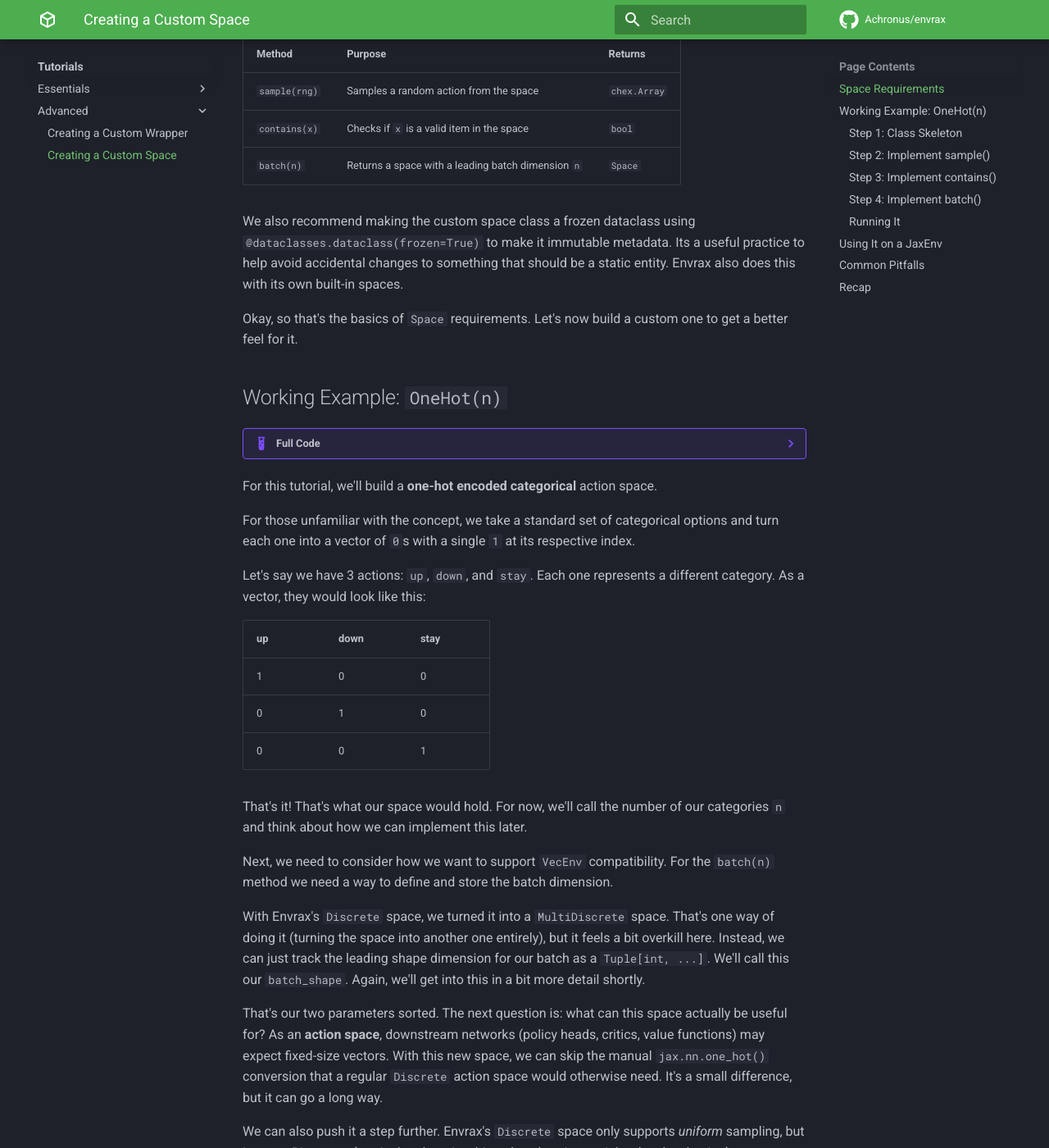
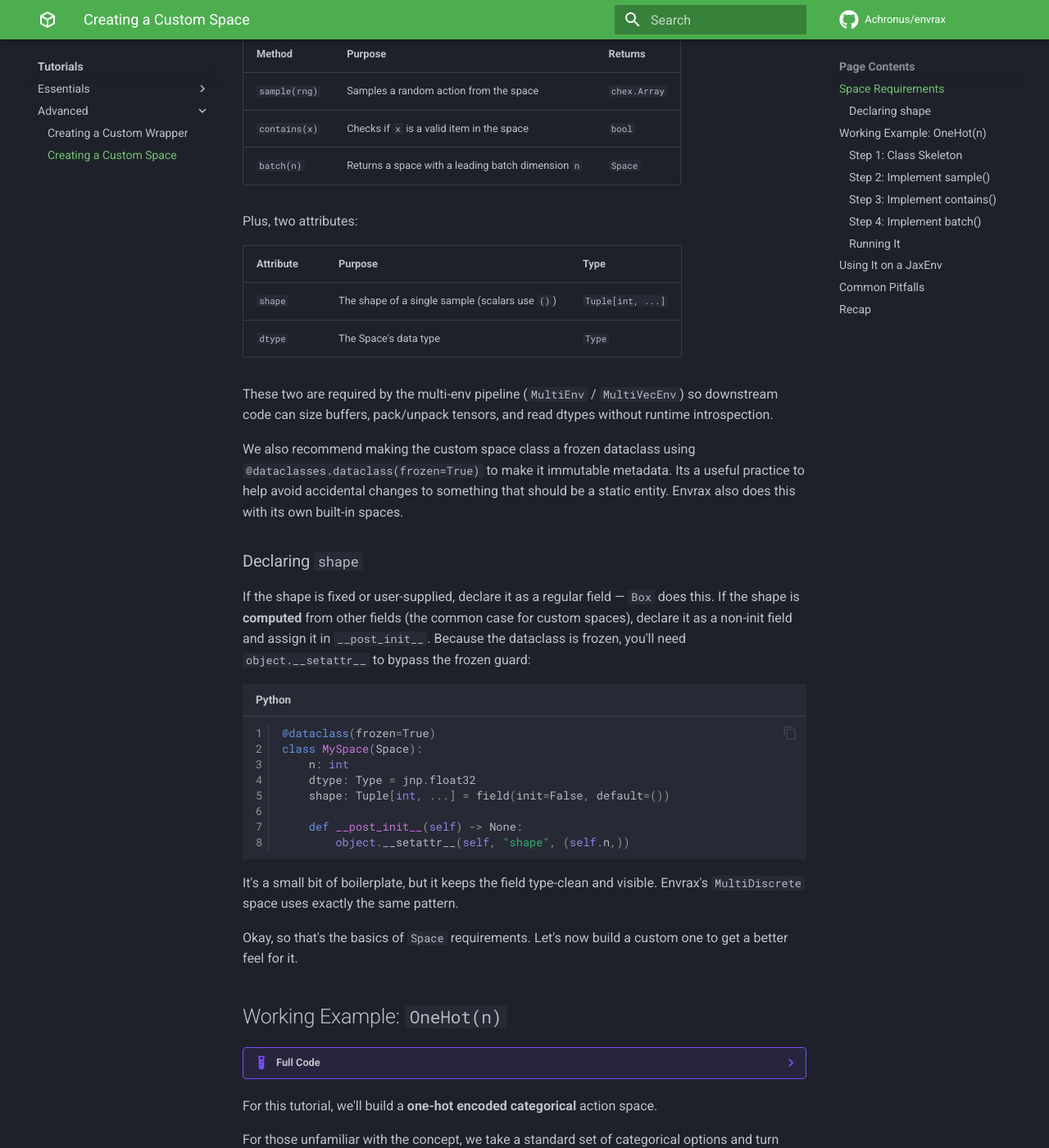
Before and after one commit to Achronus/envrax, an MkDocs documentation site: the page built from docs/tutorials/advanced/custom-spaces.md, in a window 1280 px wide and 1400 px high, scrolled down 702 px. Shown: the whole window at 82% size. Built offline with MkDocs 1.6.1 and Material for MkDocs 9.7.7, drawn with Linux system fonts in a browser that asks for light colours; emoji names are drawn with the system emoji font; comment, search, counter and statistics services are not loaded; some of the changed text lies outside the part shown.

Commit message:
docs(multi): Added details about new attributes and methods.

````diff
--- a/docs/tutorials/advanced/custom-spaces.md
+++ b/docs/tutorials/advanced/custom-spaces.md
@@ -20,7 +20,33 @@ Every space **must** inherit from the `envrax.spaces.Space` base class and imple
 | `contains(x)` | Checks if `x` is a valid item in the space | `bool` |
 | `batch(n)` | Returns a space with a leading batch dimension `n` | `Space` |
 
+Plus, two attributes:
+
+| Attribute | Purpose | Type |
+| --- | --- | --- |
+| `shape` | The shape of a single sample (scalars use `()`) | `Tuple[int, ...]` |
+| `dtype` | The Space's data type | `Type` |
+
+These two are required by the multi-env pipeline (`MultiEnv` / `MultiVecEnv`) so downstream code can size buffers, pack/unpack tensors, and read dtypes without runtime introspection.
+
 We also recommend making the custom space class a frozen dataclass using `@dataclasses.dataclass(frozen=True)` to make it immutable metadata. Its a useful practice to help avoid accidental changes to something that should be a static entity. Envrax also does this with its own built-in spaces.
+
+### Declaring `shape`
+
+If the shape is fixed or user-supplied, declare it as a regular field — `Box` does this. If the shape is **computed** from other fields (the common case for custom spaces), declare it as a non-init field and assign it in `__post_init__`. Because the dataclass is frozen, you'll need `object.__setattr__` to bypass the frozen guard:
+
+```python
+@dataclass(frozen=True)
+class MySpace(Space):
+    n: int
+    dtype: Type = jnp.float32
+    shape: Tuple[int, ...] = field(init=False, default=())
+
+    def __post_init__(self) -> None:
+        object.__setattr__(self, "shape", (self.n,))
+```
+
+It's a small bit of boilerplate, but it keeps the field type-clean and visible. Envrax's `MultiDiscrete` space uses exactly the same pattern.
 
 Okay, so that's the basics of `Space` requirements. Let's now build a custom one to get a better feel for it.
 
@@ -29,7 +55,7 @@ Okay, so that's the basics of `Space` requirements. Let's now build a custom one
 ??? example "Full Code"
 
     ```python
-    from dataclasses import dataclass
+    from dataclasses import dataclass, field
     from typing import Self, Tuple, Type
 
     import chex
@@ -61,6 +87,10 @@ Okay, so that's the basics of `Space` requirements. Let's now build a custom one
         batch_shape: Tuple[int, ...] = ()
         dtype: Type = jnp.float32
         probs: Tuple[float, ...] | None = None
+        shape: Tuple[int, ...] = field(init=False, default=())
+
+        def __post_init__(self) -> None:
+            object.__setattr__(self, "shape", (*self.batch_shape, self.n))
 
         def sample(self, rng: chex.Array) -> chex.Array:
             """
@@ -181,7 +211,7 @@ Based on the table we've seen, you might be thinking that an integer `dtype` (e.
 With that in mind, let's put our `Space` together and document it with a suitable docstring:
 
 ```python
-from dataclasses import dataclass
+from dataclasses import dataclass, field
 from typing import Self, Tuple, Type
 
 import chex
@@ -213,7 +243,13 @@ class OneHot(Space):
     batch_shape: Tuple[int, ...] = ()
     dtype: Type = jnp.float32
     probs: Tuple[float, ...] | None = None
+    shape: Tuple[int, ...] = field(init=False, default=())
+
+    def __post_init__(self) -> None:
+        object.__setattr__(self, "shape", (*self.batch_shape, self.n))
 ```
+
+`shape` is declared as a non-init field with a placeholder default so it stays a real dataclass field and `__post_init__` fills it in from the other fields. Remember: `object.__setattr__` is needed because `frozen=True` blocks direct assignment.
 
 ### Step 2: Implement `sample()`
 
@@ -378,6 +414,7 @@ Be wary of the following "gotchas":
 - **Leaking Python-side computation into `sample()`**. The method runs inside JAX traces (`jax.jit`, `jax.vmap`, `jax.lax.scan`), so any `if` or `for` that branches on a *traced* value will raise `ConcretizationTypeError`. The `self.probs is not None` check in our `sample()` method is fine because `self.probs` is a Python attribute on the dataclass — it resolves *before* tracing kicks in, so JAX only ever sees one branch baked into the compiled graph.
 - **Using a `jnp.array` instead of a `Tuple` for `probs`-style fields**. We chose `Tuple[float, ...]` for `probs` rather than `jnp.array(...)` for a specific reason: `frozen=True` dataclasses need their fields to be hashable, and JAX arrays aren't (they're mutable buffers underneath). Storing `probs` as a tuple keeps the dataclass valid, and the inline `jnp.array(self.probs)` conversion inside `sample()` is the only place we pay the cost — once per call, not stored.
 - **Forgetting to forward optional parameters in `batch()`**. Our `batch()` explicitly passes `dtype=self.dtype` and `probs=self.probs` through to the new instance. If you skip those, the batched copy silently falls back to the defaults — so a `OneHot(n=3, probs=(0.7, 0.2, 0.1))` would suddenly become uniform after `batch(64)`, and your weighted sampling stops working with `VecEnv`. Always forward every instance field.
+- **Forgetting to declare `shape`**. Every space must expose a `shape: Tuple[int, ...]` attribute — it's what `MultiEnv` / `MultiVecEnv` read to size buffers and compute `pad_dims()`. If your shape is fixed, a regular field is enough; if it's computed from other fields (like `OneHot.shape = (*batch_shape, n)`), use the `field(init=False)` + `__post_init__` + `object.__setattr__` pattern shown earlier. Omitting `shape` won't fail at `Space` construction — it'll fail later when the space hits the multi-environment pipeline.
 
 ## Recap
 
````
Also changed, not shown: README.md (+6 -2 lines), docs/tutorials/essentials/multi-env.md (+24 -0 lines), docs/tutorials/essentials/registry.md (+2 -24 lines), docs/tutorials/essentials/spaces.md (+6 -0 lines).
